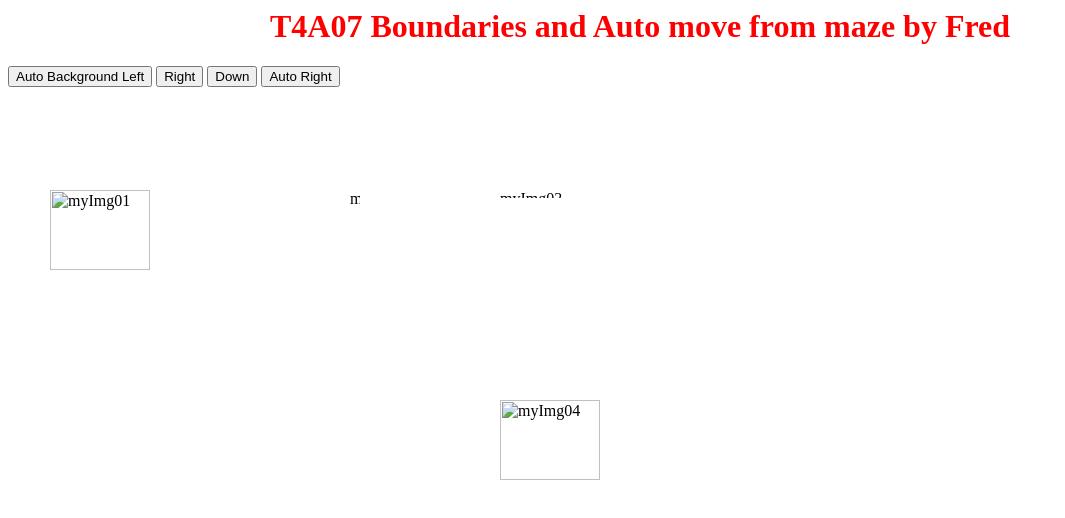
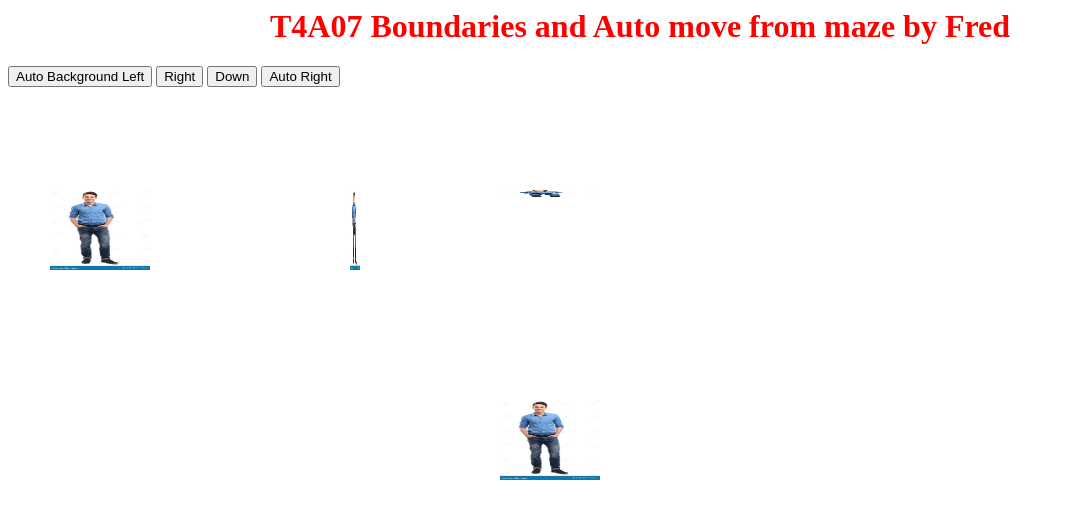
Before and after one commit to Yepstinator/GameDev2024, a plain HTML site: page public/boundaries.html in a window 1280 px wide. Shown: the whole page, without its empty margins (0-1065 px from the left). Drawn offline with Linux system fonts and the light colour scheme.

Commit message:
Update boundaries.html

```diff
--- a/public/boundaries.html
+++ b/public/boundaries.html
@@ -107,7 +107,7 @@ function myCheckHit(){
 }"><br><br>
 
 
-<img id="myImg01" src="myImgNew.jpg" title="myImg01" style="position:absolute; width:100px; height:80px; left: 50px; top:190px;">
-<img id="myImg02" src="myImgNew.jpg" title="myImg02" style="position:absolute; width:10px;  height:80px; left:350px; top:190px;">
-<img id="myImg03" src="myImgNew.jpg" title="myImg03" style="position:absolute; width:100px; height:8px;  left:500px; top:190px;">
-<img id="myImg04" src="myImgNew.jpg" title="myImg04" style="position:absolute; width:100px; height:80px; left:500px; top:400px;">
+<img id="Man stand.jpg" src="Man stand.jpg" title="myImg01" style="position:absolute; width:100px; height:80px; left: 50px; top:190px;">
+<img id="Man stand.jpg" src="Man stand.jpg" title="myImg02" style="position:absolute; width:10px;  height:80px; left:350px; top:190px;">
+<img id="Man stand.jpg" src="Man stand.jpg" title="myImg03" style="position:absolute; width:100px; height:8px;  left:500px; top:190px;">
+<img id="Man stand.jpg" src="Man stand.jpg" title="myImg04" style="position:absolute; width:100px; height:80px; left:500px; top:400px;">
```
